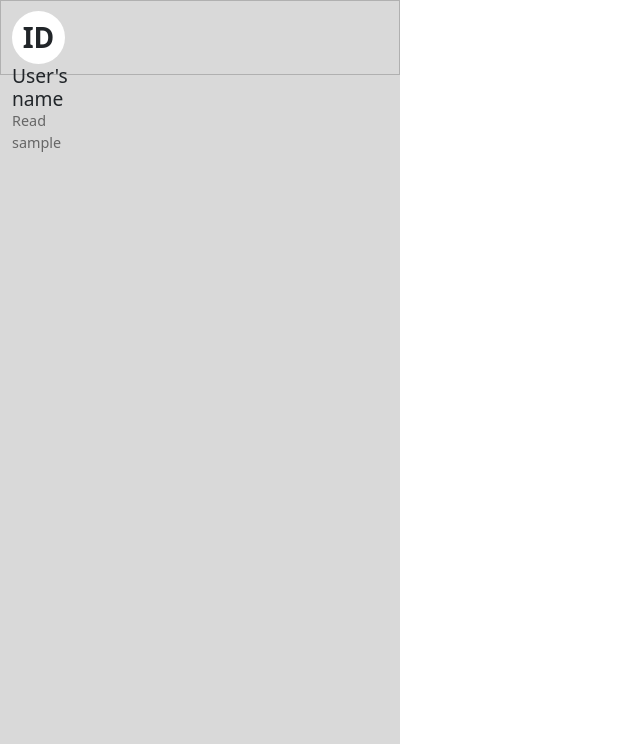
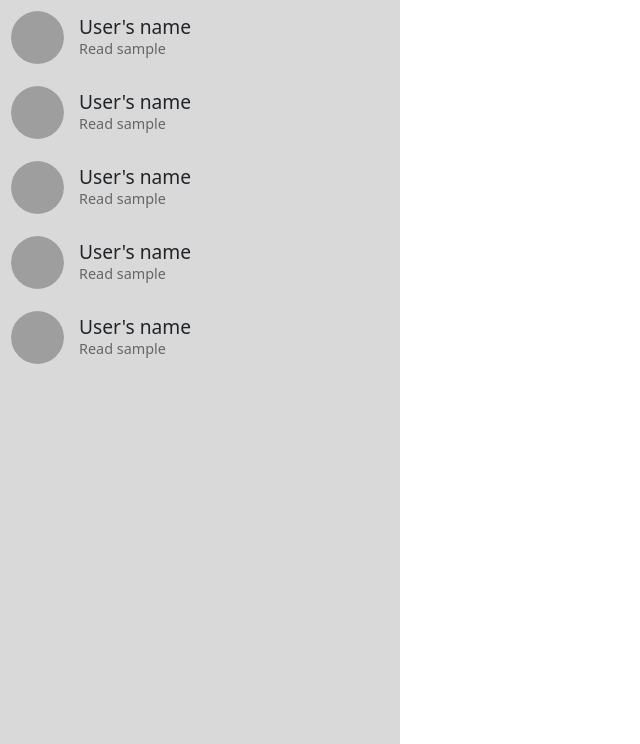
Before and after one commit to dentolos19/ecoprimers, a Flask app: page /community/messages in a window 1280 px wide. Shown: the part 56-800 px from the top of the page, without its empty margins (0-640 px from the left). Run offline with Flask 3, Linux system fonts and the light colour scheme; the visitor is signed in with stand-in values (Sample User, id 1); parts of the project's set-up code (start-up, migrations or seed data) failed here and were passed over; some libraries are stand-ins or nearby versions; grey boxes are pictures that could not be loaded.

Commit message:
pushing my current working state to continue on my pc

```diff
--- a/src/static/css/messages.css
+++ b/src/static/css/messages.css
@@ -7,17 +7,10 @@
 .user {
     display: flex;
     align-items: center;
-    gap: 15px;  /* Space between circle and text */
+    gap: 15px;
     padding: 11px;
     height: 75px;
     width: 100%;
-    border-top: 1px solid #b0b0b0;
-    border-left: 1px solid #b0b0b0;
-    border-right: 1px solid #b0b0b0;
-}
-
-.user:last-child {
-    border-bottom: 1px solid #b0b0b0;
 }
 
 .user .initials {
@@ -43,7 +36,7 @@
 .user-info .name {
     margin: 0;
     font-size: 1.2rem;
-    font-weight: normal;  /* Makes it match the screenshot */
+    font-weight: normal;
 }
 
 .user-info .status {
@@ -51,3 +44,13 @@
     color: #666;
     font-size: 0.9rem;
 }
+
+.user img {
+    height: 53px;
+    width: 53px;
+    border-radius: 50%;
+}
+
+#users :hover {
+    background-color: #b0b0b0;
+}
--- /dev/null
+++ b/src/static/js/messages.js
@@ -0,0 +1,11 @@
+function open_chat() {
+    console.log("function accessed")
+}
+
+
+document.addEventListener("DOMContentLoaded", function () {
+    const usersDiv = document.querySelector("#users");
+    if (usersDiv) {
+        usersDiv.addEventListener("click", open_chat);
+    }
+});
--- a/src/templates/messaging.html
+++ b/src/templates/messaging.html
@@ -4,20 +4,74 @@
 <link rel="stylesheet" href="../static/css/messages.css">
 {% endblock %}
 
+
 {% block body %}
+<script src="../static/js/messages.js"></script>
 <div id="users">
     <div class="user">
         <div class="initials">
-            <h3>
-                ID
-            </h3>
+            <img class="ratio ratio-1x1" src="https://github.com/shadcn.png" alt="Profile Picture" />
+        </div>
+        <div class="user-info">
             <div class="user-info">
-                <div class="user-info">
-                    <h2 class="name">User's name</h2>
-                    <p class="status">Read sample</p>
-                </div>
+                <h2 class="name">User's name</h2>
+                <p class="status">Read sample</p>
+            </div>
+        </div>
+    </div>
+    <div class="user">
+        <div class="initials">
+            <img class="ratio ratio-1x1" src="https://github.com/shadcn.png" alt="Profile Picture" />
+        </div>
+        <div class="user-info">
+            <div class="user-info">
+                <h2 class="name">User's name</h2>
+                <p class="status">Read sample</p>
+            </div>
+        </div>
+    </div>
+    <div class="user">
+        <div class="initials">
+            <img class="ratio ratio-1x1" src="https://github.com/shadcn.png" alt="Profile Picture" />
+        </div>
+        <div class="user-info">
+            <div class="user-info">
+                <h2 class="name">User's name</h2>
+                <p class="status">Read sample</p>
+            </div>
+        </div>
+    </div>
+    <div class="user">
+        <div class="initials">
+            <img class="ratio ratio-1x1" src="https://github.com/shadcn.png" alt="Profile Picture" />
+        </div>
+        <div class="user-info">
+            <div class="user-info">
+                <h2 class="name">User's name</h2>
+                <p class="status">Read sample</p>
+            </div>
+        </div>
+    </div>
+    <div class="user">
+        <div class="initials">
+            <img class="ratio ratio-1x1" src="https://github.com/shadcn.png" alt="Profile Picture" />
+        </div>
+        <div class="user-info">
+            <div class="user-info">
+                <h2 class="name">User's name</h2>
+                <p class="status">Read sample</p>
             </div>
         </div>
     </div>
 </div>
+
+<div id="chat-space">
+    <div id="message-space">
+
+    </div>
+
+    <div id ="input-space">
+
+    </div>
+</div>
 {% endblock %}
```
